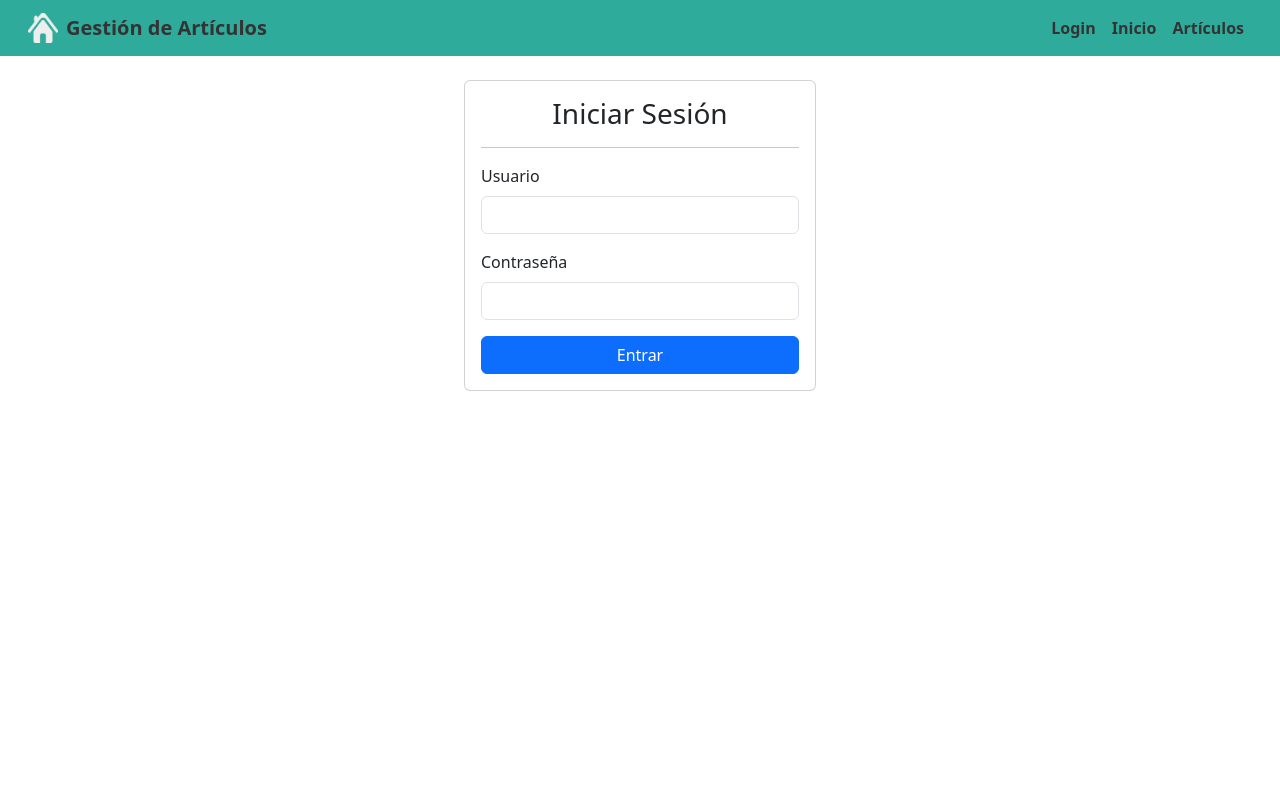
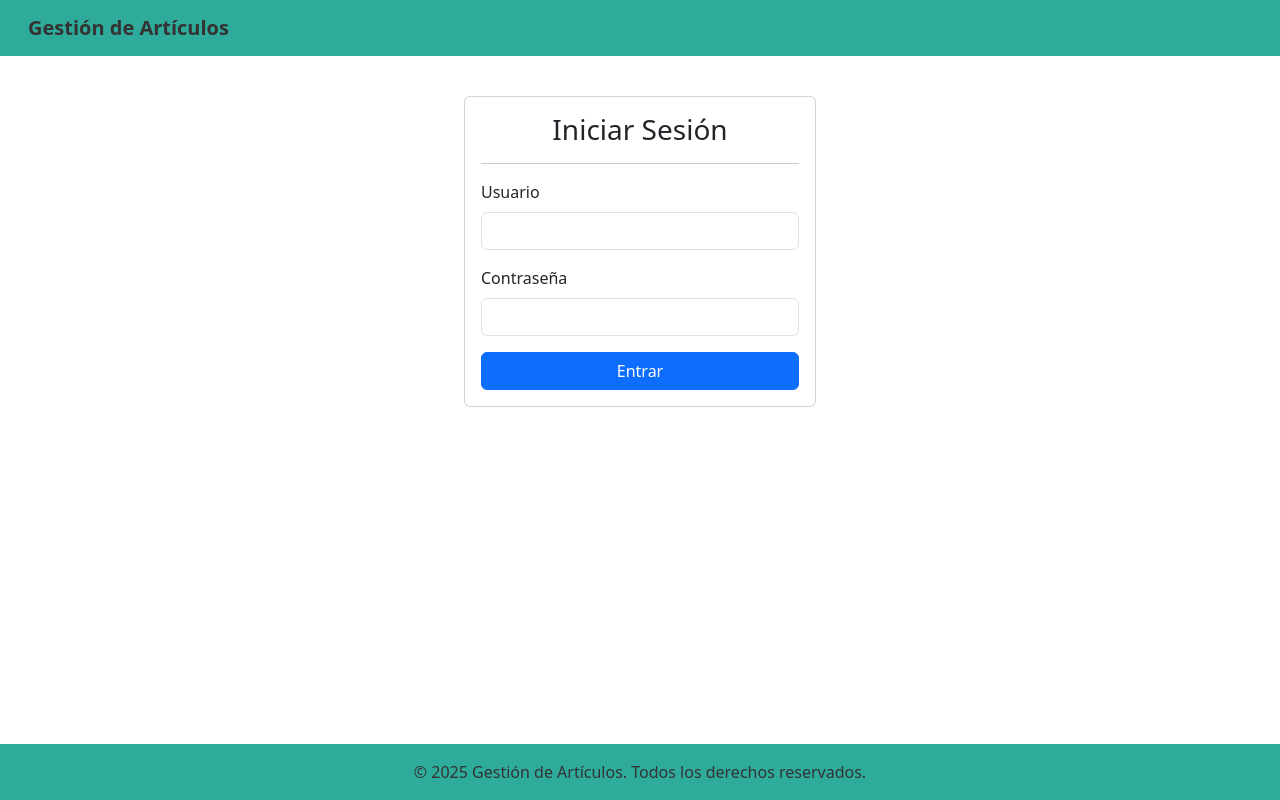
Before and after one commit to r4r4s/practicaAngular, an Angular app: page / in a window 1280 px wide. Built offline with nearby package versions, Linux system fonts and the light colour scheme.

Commit message:
Header login

```diff
--- /dev/null
+++ b/src/app/Components/footer/footer.css
@@ -0,0 +1,6 @@
+.footer-container {
+
+  background-color: #2fab9b;
+
+  color: #333;
+}
--- /dev/null
+++ b/src/app/Components/footer/footer.html
@@ -0,0 +1,5 @@
+<footer class="footer-container text-center p-3">
+  <div class="container">
+    <p class="mb-0">&copy; 2025 Gestión de Artículos. Todos los derechos reservados.</p>
+  </div>
+</footer>
--- a/src/app/Components/header/header.css
+++ b/src/app/Components/header/header.css
@@ -8,9 +8,13 @@
   color: #333;
 }
 .custom-navbar-orange .nav-link:hover {
-  color: #000;
+  color: #000000;
 }
 
 .custom-navbar-orange .navbar-toggler-icon {
   filter: invert(0.5) sepia(1) saturate(5) hue-rotate(175deg) brightness(0.8);
 }
+
+.nav_item {
+
+}
--- a/src/app/Components/header/header.html
+++ b/src/app/Components/header/header.html
@@ -2,7 +2,6 @@
   <div class="container-fluid">
 
     <a class="navbar-brand ms-3" routerLink="/">
-      <img src="assets/icono.png" alt="Logo Mi Empresa" width="30" height="30" class="d-inline-block align-top me-2">
       <b>Gestión de Artículos</b>
     </a>
 
@@ -12,19 +11,29 @@
 
     <div class="collapse navbar-collapse" id="navbarNav">
 
+      @if (estaLogueado) {
+        <ul class="navbar-nav ">
+          <li class="nav-item">
+            <a class="nav-link" routerLink="/inicio"><b>Inicio</b></a>
+          </li>
+          <li class="nav-item">
+            <a class="nav-link ms-3" routerLink="/articulos"><b>Articulos</b></a>
+          </li>
+        </ul>
+      }
+
       <ul class="navbar-nav ms-auto me-3">
 
-        <li class="nav-item">
-          <a class="nav-link ms-3 " routerLink="/"><b>Login</b></a>
-        </li>
-
-        <li class="nav-item">
-          <a class="nav-link" routerLink="inicio"><b>Inicio</b></a>
-        </li>
-
-        <li class="nav-item">
-          <a class="nav-link " routerLink="/articulos"><b>Artículos</b></a>
-        </li>
+        @if (estaLogueado) {
+          <li class="nav-item">
+            <span class="navbar-text me-2">
+              Hola, Rares
+            </span>
+          </li>
+          <li class="nav-item">
+            <button (click)="logout()" class="btn btn-outline-light btn-sm">Logout</button>
+          </li>
+        }
 
       </ul>
     </div>
--- a/src/app/Components/header/header.ts
+++ b/src/app/Components/header/header.ts
@@ -1,13 +1,43 @@
-import { Component } from '@angular/core';
-import { RouterLink } from '@angular/router';
+import { Component, OnInit, OnDestroy } from '@angular/core';
+import { Router, RouterLink } from '@angular/router';
+import { CommonModule } from '@angular/common';
+import { LoginService } from '../../Servicios/login/loginService';
+import { Subscription } from 'rxjs';
 
 @Component({
   selector: 'app-header',
   standalone: true,
-  imports: [RouterLink],
+  imports: [RouterLink, CommonModule],
   templateUrl: './header.html',
-  styleUrl: './header.css',
+  styleUrl: './header.css'
 })
-export class Header {
+export class Header implements OnInit, OnDestroy {
 
+  estaLogueado: boolean = false;
+  nombreUsuario: string | null = null;
+  private loginSub?: Subscription;
+
+  constructor(
+    private loginService: LoginService,
+    private router: Router
+  ) {}
+
+  ngOnInit(): void {
+
+    this.loginSub = this.loginService.loginStatus$.subscribe(status => {
+      this.estaLogueado = status;
+      this.nombreUsuario = this.loginService.usuarioLogueado;
+    });
+  }
+
+  logout(): void {
+    this.loginService.logout();
+    this.router.navigate(['/']);
+  }
+
+  ngOnDestroy(): void {
+    if (this.loginSub) {
+      this.loginSub.unsubscribe();
+    }
+  }
 }
--- a/src/app/Servicios/login/loginService.ts
+++ b/src/app/Servicios/login/loginService.ts
@@ -1,4 +1,5 @@
 import { Injectable } from '@angular/core';
+import { BehaviorSubject } from 'rxjs';
 
 @Injectable({
   providedIn: 'root'
@@ -6,12 +7,21 @@ import { Injectable } from '@angular/core';
 export class LoginService {
 
   public isLoged: boolean = false;
+  public usuarioLogueado: string | null = null;
+
+
+  private loginStatus = new BehaviorSubject<boolean>(false);
+
+
+  public loginStatus$ = this.loginStatus.asObservable();
 
   constructor() { }
 
   login(usuario: string, contrasena: string): boolean {
     if (usuario === 'admin' && contrasena === 'admin') {
       this.isLoged = true;
+      this.usuarioLogueado = usuario;
+      this.loginStatus.next(true);
       return true;
     }
     return false;
@@ -19,5 +29,7 @@ export class LoginService {
 
   logout(): void {
     this.isLoged = false;
+    this.usuarioLogueado = null;
+    this.loginStatus.next(false);
   }
 }
--- a/src/app/app.css
+++ b/src/app/app.css
@@ -0,0 +1,10 @@
+
+:host {
+  display: flex;
+  flex-direction: column;
+  min-height: 100vh;
+}
+
+main {
+  flex-grow: 1;
+}
--- a/src/app/app.html
+++ b/src/app/app.html
@@ -3,3 +3,5 @@
 <main class="container mt-3">
   <router-outlet></router-outlet>
 </main>
+
+<app-footer></app-footer>
--- a/src/app/app.ts
+++ b/src/app/app.ts
@@ -1,10 +1,11 @@
 import { Component, signal } from '@angular/core';
 import { RouterOutlet } from '@angular/router';
 import { Header } from './Components/header/header';
+import { Footer } from './Components/footer/footer';
 
 @Component({
   selector: 'app-root',
-  imports: [RouterOutlet, Header],
+  imports: [RouterOutlet, Header, Footer],
   templateUrl: './app.html',
   styleUrl: './app.css'
 })
```
Also changed, not shown: src/app/Components/footer/footer.ts (added, +14 -0 lines), 1 other file (tests, documents, lock files or other folders).
